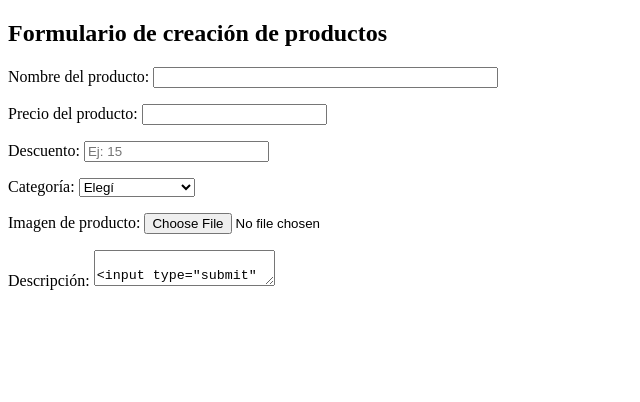
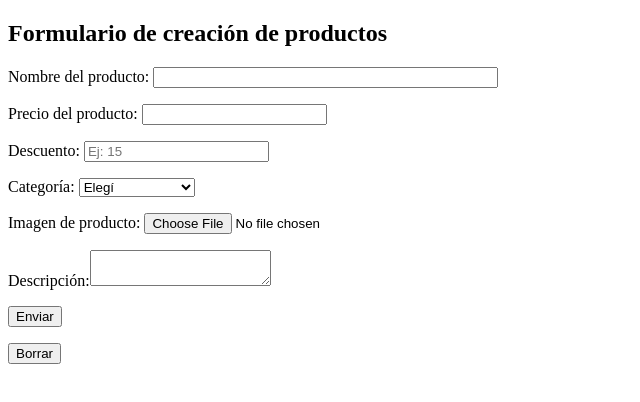
Before and after one commit to isabelbgonzalez/mercadoliebre, a website: page views/crearproducto.html in a window 1280 px wide. Shown: the whole page, without its empty margins (0-640 px from the left). Drawn offline with Linux system fonts and the light colour scheme.

Commit message:
Update crearproducto.html

```diff
--- a/views/crearproducto.html
+++ b/views/crearproducto.html
@@ -16,9 +16,11 @@
 			</select></p>
 			<p><label for="image" class="form-label">Imagen de producto:</label>
 				<input type="file" name="image" value="fotoProd"></p>
-				<p><label for="description" class="form-label">Descripción:</label>
-					<textarea name="description" id="description" class="form-input">
-		  <input type="submit" value="Enviar">
+				<p><label for="description" class="form-label">Descripción:</label><textarea name="description" id="description" class="form-input"> </textarea>
+
+					</p>
+
+		 <p> <button type="submit">Enviar</button> </p>
 		  <input type="reset" value="Borrar">
 		</p>
 	  </form>
```
